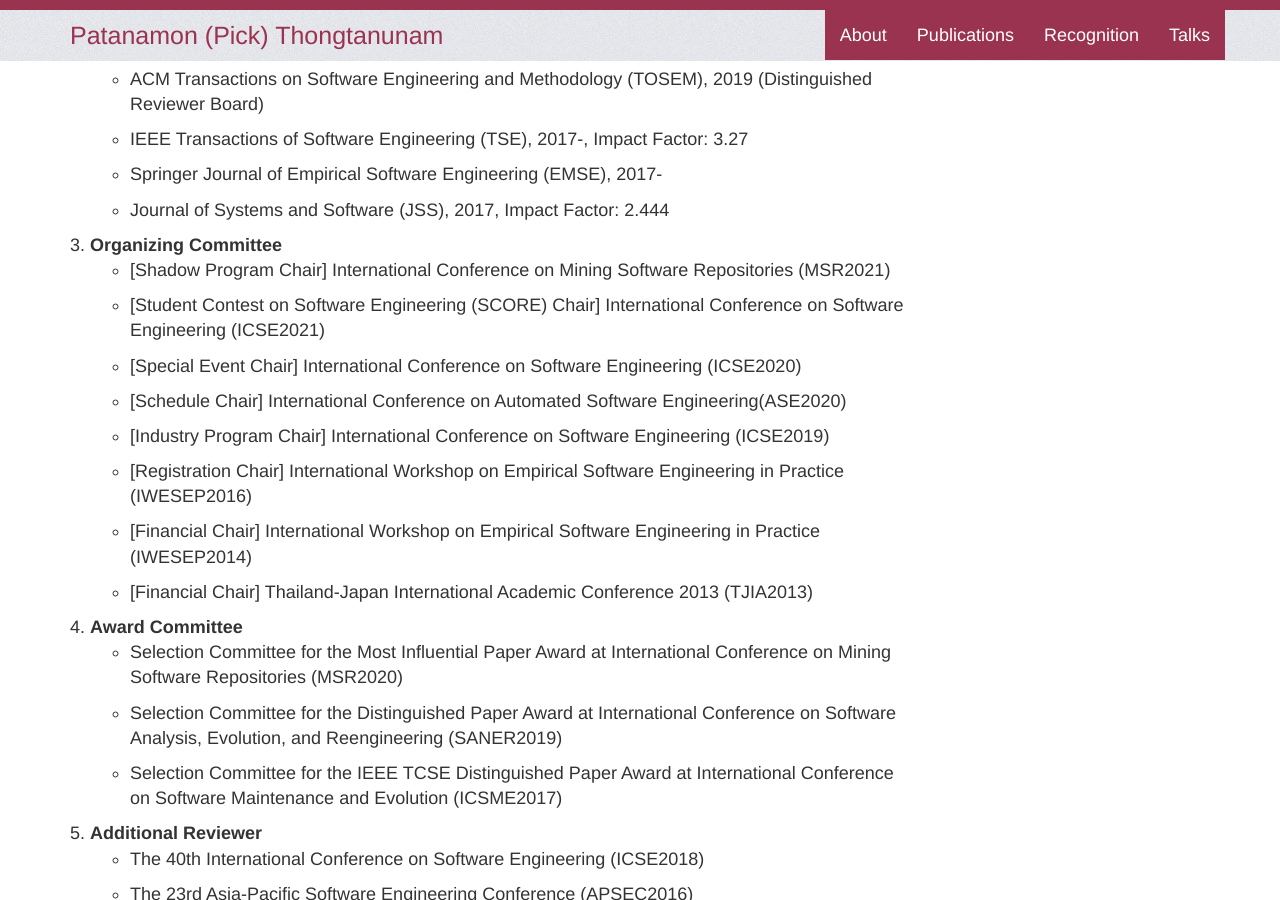
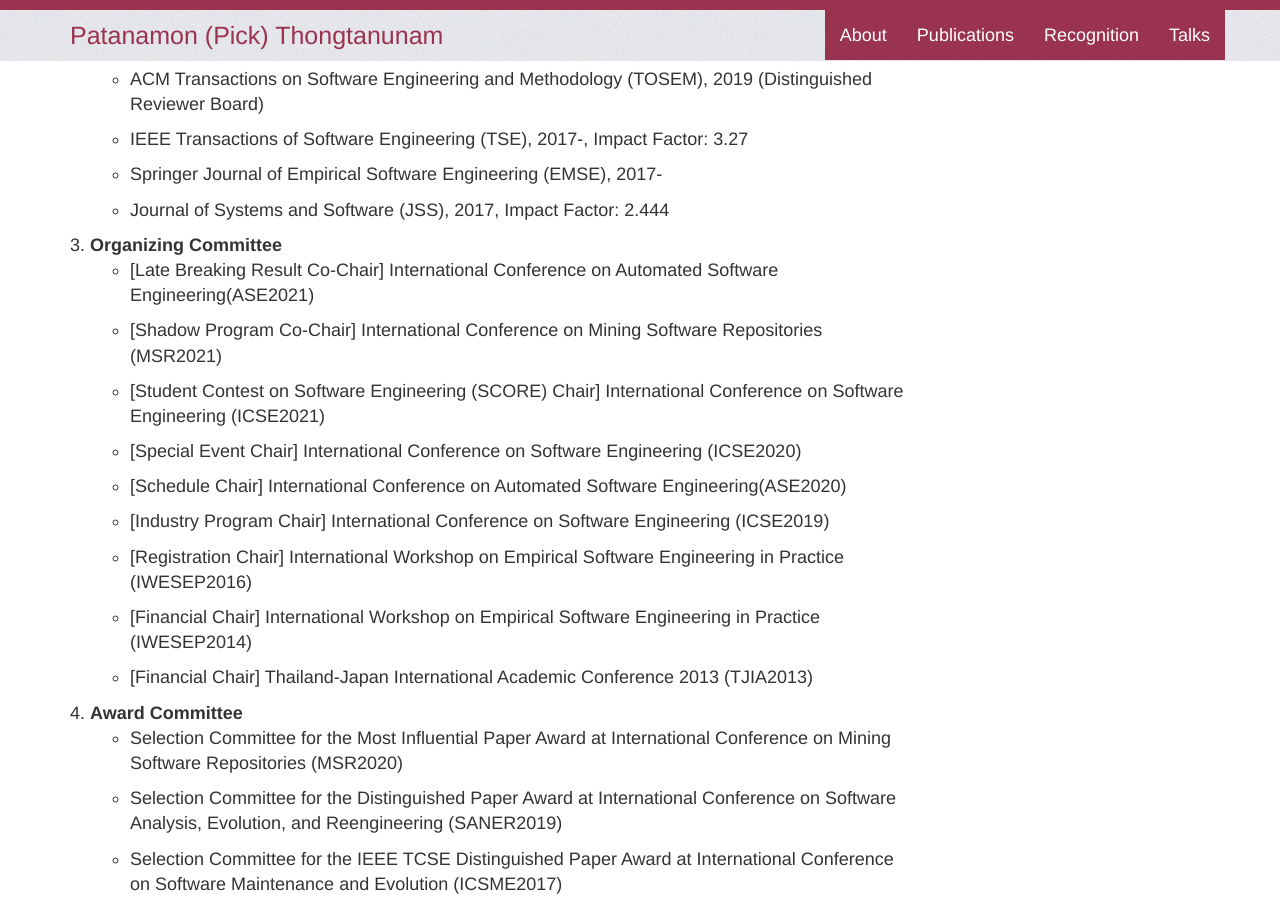
Before and after one commit to patanamon/patanamon.github.io, a Jekyll site: the page built from index.html, in a window 1280 px wide and 900 px high, scrolled down 5932 px. Built offline with Jekyll 4.4.1, drawn with Linux system fonts in a browser that asks for light colours; comment, search, counter and statistics services are not loaded.

Commit message:
Add LBR ASE20201 service

```diff
--- a/_data/services.yml
+++ b/_data/services.yml
@@ -28,7 +28,8 @@
     - name: "Journal of Systems and Software (JSS), 2017, Impact Factor: 2.444"
 - name: "Organizing Committee"
   venues:
-    - name: "[Shadow Program Chair] International Conference on Mining Software Repositories (MSR2021)"
+    - name: "[Late Breaking Result Co-Chair] International Conference on Automated Software Engineering(ASE2021)"
+    - name: "[Shadow Program Co-Chair] International Conference on Mining Software Repositories (MSR2021)"
     - name: "[Student Contest on Software Engineering (SCORE) Chair] International Conference on Software Engineering (ICSE2021)"
     - name: "[Special Event Chair] International Conference on Software Engineering (ICSE2020)"
     - name: "[Schedule Chair] International Conference on Automated Software Engineering(ASE2020)"
```
